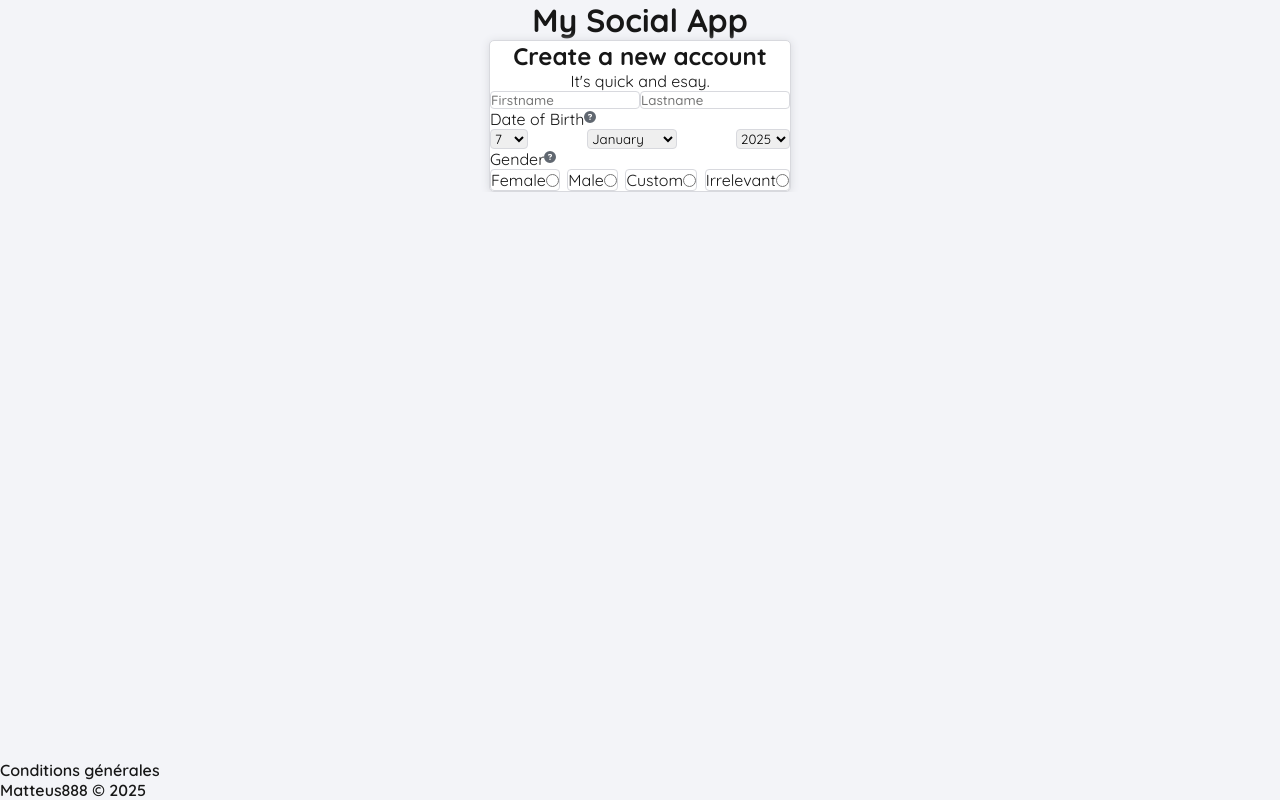
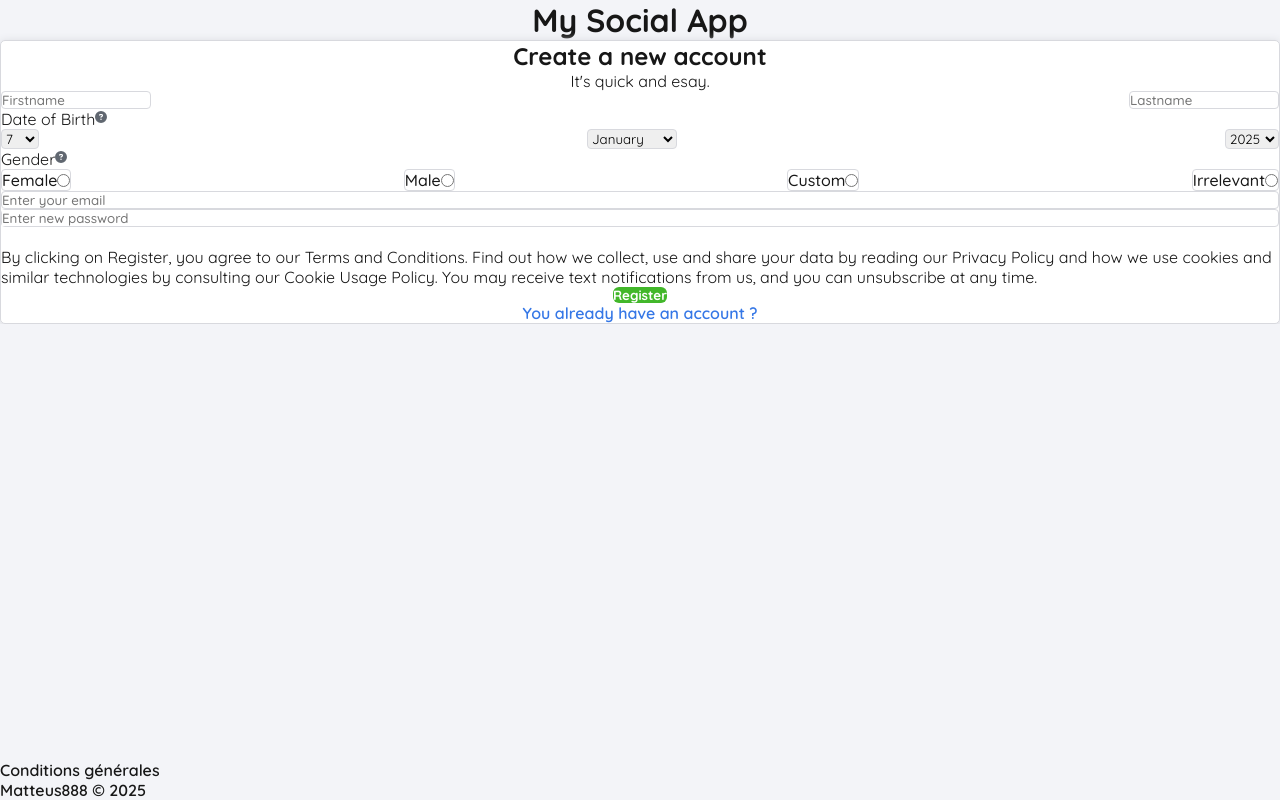
Before and after one commit to Matteus888/my-social-app-frontend, a Next.js app: page /register in a window 1280 px wide. Built offline with nearby package versions, Linux system fonts and the light colour scheme.

Commit message:
Register page finished

```diff
--- a/app/login/page.jsx
+++ b/app/login/page.jsx
@@ -96,7 +96,7 @@ export default function Login() {
               value={emailValue}
               onChange={(e) => setEmailValue(e.target.value)}
             />
-            <div className={styles.input__container}>
+            <div className={styles.password__container}>
               <input
                 className={styles.password__input}
                 ref={passwordRef}
@@ -116,7 +116,7 @@ export default function Login() {
             <p className={styles.error__text} role="alert">
               {error ? errorMessage : <span style={{ visibility: "hidden" }}>Invisible</span>}
             </p>
-            <button type="submit" className={styles.btn__login} onClick={handleSubmit}>
+            <button type="submit" className={styles.login__btn} onClick={handleSubmit}>
               Connect
             </button>
           </form>
@@ -127,7 +127,7 @@ export default function Login() {
             <p className={styles.line__text}>OR</p>
             <div className={styles.line}></div>
           </div>
-          <Link href="/register" name="Register" className={styles.btn__register}>
+          <Link href="/register" name="Register" className={styles.register__link}>
             Create new account
           </Link>
         </div>
--- a/app/register/page.jsx
+++ b/app/register/page.jsx
@@ -3,23 +3,115 @@
 import styles from "../../styles/register.module.css";
 import Footer from "@/components/Footer";
 import { FontAwesomeIcon } from "@fortawesome/react-fontawesome";
-import { faCircleQuestion } from "@fortawesome/free-solid-svg-icons";
-import { useState } from "react";
+import { faCircleQuestion, faEye, faEyeSlash } from "@fortawesome/free-solid-svg-icons";
+import { useState, useRef } from "react";
+import { useRouter } from "next/navigation";
+import Link from "next/link";
 
 export default function Register() {
   const today = new Date();
   const currentDay = today.getDate();
-  const currentMonth = today.getMonth();
+  const currentMonth = today.getMonth() + 1;
   const currentYear = today.getFullYear();
 
+  const [firstnameValue, setFirstnameValue] = useState("");
+  const [lastnameValue, setLastnameValue] = useState("");
+  const [genderValue, setGenderValue] = useState("");
+  const [emailValue, setEmailValue] = useState("");
+  const [passwordVisible, setPasswordVisible] = useState(false);
+  const [passwordValue, setPassWordValue] = useState("");
   const [day, setDay] = useState(currentDay);
   const [month, setMonth] = useState(currentMonth);
   const [year, setYear] = useState(currentYear);
+  const [error, setError] = useState(false);
+  const [errorMessage, setErrorMessage] = useState("");
+  const router = useRouter();
+
+  const emailRef = useRef(null);
+  const passwordRef = useRef(null);
+  const firstnameRef = useRef(null);
+  const lastnameRef = useRef(null);
 
   const days = Array.from({ length: new Date(year, month, 0).getDate() }, (_, i) => i + 1);
   const months = ["January", "February", "March", "April", "May", "June", "July", "August", "September", "October", "November", "December"];
-  const currentYearValue = currentYear;
-  const years = Array.from({ length: 123 }, (_, i) => currentYearValue - i);
+  const years = Array.from({ length: 123 }, (_, i) => currentYear - i);
+
+  const calculateAge = () => {
+    const age = currentYear - year;
+    const monthDiff = currentMonth - month;
+    const dayDiff = currentDay - day;
+
+    if (monthDiff < 0 || (monthDiff === 0 && dayDiff < 0)) {
+      return age - 1;
+    }
+    return age;
+  };
+
+  const birthdateValue = new Date(year, month - 1, day);
+
+  const handleSubmit = async () => {
+    const validate = () => {
+      const regex = /^[a-zA-Z0-9._-]+@[a-zA-Z0-9.-]+\.[a-zA-Z]{2,6}$/;
+
+      if (firstnameValue.trim() === "") {
+        firstnameRef.current.focus();
+        return "Please enter your firstname";
+      }
+      if (lastnameValue.trim() === "") {
+        lastnameRef.current.focus();
+        return "Please enter your lastname";
+      }
+      if (calculateAge() < 15) {
+        return "You must be at least 15 years old to register.";
+      }
+      if (emailValue.trim() === "") {
+        emailRef.current.focus();
+        return "Please enter your email";
+      }
+      if (!regex.test(emailValue)) {
+        emailRef.current.focus();
+        return "Invalid email address";
+      }
+      if (passwordValue.trim() === "") {
+        passwordRef.current.focus();
+        return "Please enter a password";
+      }
+      return null;
+    };
+
+    const validationMessage = validate();
+    if (validationMessage) {
+      setError(true);
+      setErrorMessage(validationMessage);
+      return;
+    }
+
+    setError(false);
+    setErrorMessage("");
+
+    try {
+      const response = await fetch("http://localhost:3000/users/signup", {
+        method: "POST",
+        headers: { "Content-Type": "application/json" },
+        body: JSON.stringify({ emailValue, passwordValue, firstnameValue, lastnameValue, birthdateValue, genderValue }),
+      });
+
+      if (response.ok) {
+        const data = await response.json();
+        if (data.result) {
+          console.log("Signup successful", data);
+          router.push("/");
+        }
+      } else {
+        setError(true);
+        setErrorMessage("This user already exists.");
+      }
+    } catch (err) {
+      console.error("Error during register:", error);
+      setError(true);
+      setErrorMessage("Unable to connect to the server. Please try again later.");
+    }
+  };
 
   return (
     <div className={styles.page}>
@@ -32,8 +124,22 @@ export default function Register() {
           <form action="submit" onSubmit={async (e) => e.preventDefault()}>
             <div className={styles.form__container}>
               <div className={styles.name__container}>
-                <input className={styles.name__input} type="text" placeholder="Firstname" />
-                <input className={styles.name__input} type="text" placeholder="Lastname" />
+                <input
+                  className={styles.name__input}
+                  ref={firstnameRef}
+                  type="text"
+                  placeholder="Firstname"
+                  value={firstnameValue}
+                  onChange={(e) => setFirstnameValue(e.target.value)}
+                />
+                <input
+                  className={styles.name__input}
+                  ref={lastnameRef}
+                  type="text"
+                  placeholder="Lastname"
+                  value={lastnameValue}
+                  onChange={(e) => setLastnameValue(e.target.value)}
+                />
               </div>
               <div className={styles.birthdate__container}>
                 <div className={styles.label__container}>
@@ -72,22 +178,85 @@ export default function Register() {
                 <div className={styles.checkbox__container}>
                   <label className={styles.checkbox__label}>
                     Female
-                    <input type="radio" />
+                    <input
+                      type="radio"
+                      name="gender"
+                      value="female"
+                      checked={genderValue === "female"}
+                      onChange={(e) => setGenderValue(e.target.value)}
+                    />
                   </label>
                   <label className={styles.checkbox__label}>
                     Male
-                    <input type="radio" />
+                    <input
+                      type="radio"
+                      name="gender"
+                      value="male"
+                      checked={genderValue === "male"}
+                      onChange={(e) => setGenderValue(e.target.value)}
+                    />
                   </label>
                   <label className={styles.checkbox__label}>
                     Custom
-                    <input type="radio" />
+                    <input
+                      type="radio"
+                      name="gender"
+                      value="custom"
+                      checked={genderValue === "custom"}
+                      onChange={(e) => setGenderValue(e.target.value)}
+                    />
                   </label>
                   <label className={styles.checkbox__label}>
                     Irrelevant
-                    <input type="radio" />
+                    <input
+                      type="radio"
+                      name="gender"
+                      value="irrelevant"
+                      checked={genderValue === "irrelevant"}
+                      onChange={(e) => setGenderValue(e.target.value)}
+                    />
                   </label>
                 </div>
               </div>
+              <input
+                className={styles.email__input}
+                ref={emailRef}
+                type="email"
+                placeholder="Enter your email"
+                value={emailValue}
+                onChange={(e) => setEmailValue(e.target.value)}
+              />
+              <div className={styles.password__container}>
+                <input
+                  className={styles.password__input}
+                  ref={passwordRef}
+                  type={passwordVisible ? "text" : "password"}
+                  placeholder="Enter new password"
+                  value={passwordValue}
+                  onChange={(e) => setPassWordValue(e.target.value)}
+                />
+                {passwordValue.trim() && (
+                  <FontAwesomeIcon
+                    icon={passwordVisible ? faEye : faEyeSlash}
+                    onClick={() => setPasswordVisible(!passwordVisible)}
+                    aria-label={passwordVisible ? "Hide password" : "Show password"}
+                  />
+                )}
+              </div>
+              <p className={styles.error__text} role="alert">
+                {error ? errorMessage : <span style={{ visibility: "hidden" }}>Invisible</span>}
+              </p>
+              <p className={styles.policy__text}>
+                By clicking on Register, you agree to our Terms and Conditions. Find out how we collect, use and share your data by reading
+                our Privacy Policy and how we use cookies and similar technologies by consulting our Cookie Usage Policy. You may receive
+                text notifications from us, and you can unsubscribe at any time.
+              </p>
+              <button type="submit" className={styles.register__btn} onClick={handleSubmit}>
+                Register
+              </button>
+              <Link href="/login" name="Login" className={styles.login__link}>
+                You already have an account ?
+              </Link>
             </div>
           </form>
         </div>
--- a/styles/login.module.css
+++ b/styles/login.module.css
@@ -72,7 +72,7 @@
   }
 }
 
-.input__container {
+.password__container {
   display: flex;
   justify-content: space-between;
   align-items: center;
@@ -108,7 +108,7 @@
   font-size: 12;
 }
 
-.btn__login {
+.login__btn {
   width: 350;
   height: 45;
   margin-top: 12;
@@ -150,7 +150,7 @@
   font-weight: 600;
 }
 
-.btn__register {
+.register__link {
   width: 65%;
   height: 45;
   margin: 12 0;
--- a/styles/register.module.css
+++ b/styles/register.module.css
@@ -22,7 +22,7 @@
   flex-direction: column;
   align-items: center;
   width: 450;
-  height: 570;
+  height: 560;
   margin-top: 20;
   margin-bottom: 12;
   background-color: white;
@@ -139,4 +139,91 @@
   border: 1px solid var(--lightgrey3);
   border-radius: 4px;
   font-size: 14;
+  font-weight: 450;
 }
+
+.email__input {
+  width: 100%;
+  height: 40;
+  margin-top: 14;
+  padding: 0 14;
+  border: 1px solid var(--lightgrey3);
+  border-radius: 4px;
+  font-size: 16;
+  font-weight: 500;
+  font-family: var(--font-quicksand),
+    Arial,
+    sans-serif;
+
+  &:focus {
+    border-color: black;
+
+    &::placeholder {
+      opacity: 0.6;
+    }
+  }
+}
+
+.password__container {
+  display: flex;
+  justify-content: space-between;
+  align-items: center;
+  width: 100%;
+  height: 40;
+  margin-top: 14;
+  padding: 0 14;
+  border: 1px solid var(--lightgrey3);
+  border-radius: 4px;
+}
+
+.password__input {
+  width: 90%;
+  padding: 2 0;
+  border: none;
+  font-size: 16;
+  font-weight: 500;
+  font-family: var(--font-quicksand),
+    Arial,
+    sans-serif;
+
+  &:focus {
+    border-color: black;
+
+    &::placeholder {
+      opacity: 0.6;
+    }
+  }
+}
+
+.error__text {
+  color: red;
+  font-size: 12;
+}
+
+.policy__text {
+  margin-top: 6;
+  font-size: 11;
+}
+
+.register__btn {
+  width: 200;
+  height: 40;
+  margin-top: 14;
+  color: white;
+  background-color: var(--green1);
+  border: none;
+  border-radius: 6px;
+  font-family: var(--font-quicksand),
+    Arial,
+    sans-serif;
+  font-size: 20;
+  font-weight: 800;
+  cursor: pointer;
+}
+
+.login__link {
+  margin-top: 12;
+  color: var(--blue1);
+  font-size: 18;
+  font-weight: 600;
+}
```
